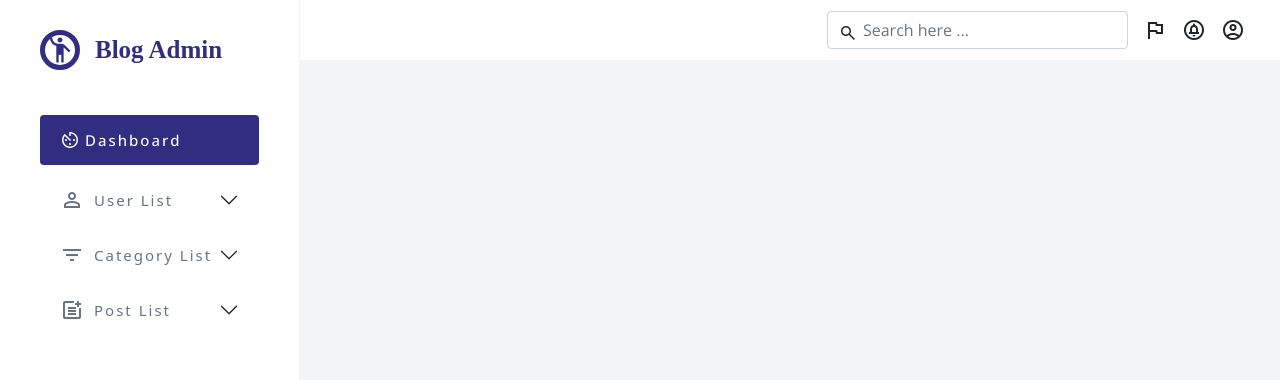
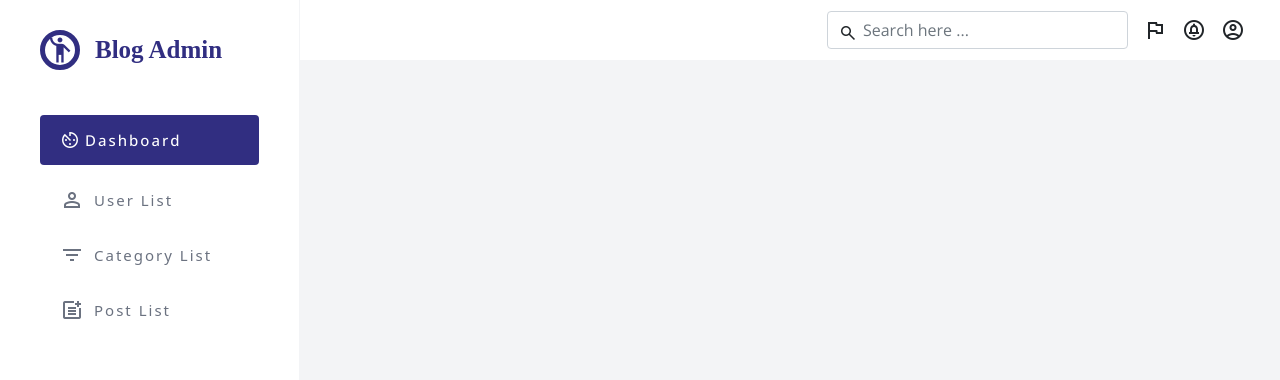
Before and after one commit to sumancse26/master, a Vue app: page /dashboard in a window 1280 px wide. Shown: the top 380 px of the page. Built offline with nearby package versions, Linux system fonts and the light colour scheme; a web font is replaced by a local one.

Commit message:
blog
sidebar icon

```diff
--- a/public/index.html
+++ b/public/index.html
@@ -18,6 +18,7 @@
 		<link rel="stylesheet" href="https://fonts.googleapis.com/css?family=Roboto:100,300,400,500,700,900" />
 		<link rel="stylesheet" href="https://cdn.jsdelivr.net/npm/@mdi/font@latest/css/materialdesignicons.min.css" />
 		<link rel="stylesheet" type="text/css" href="https://use.fontawesome.com/releases/v5.7.2/css/all.css" />
+		<link href="https://fonts.googleapis.com/icon?family=Material+Icons" rel="stylesheet" />
 		<title>Blog</title>
 	</head>
 	<body>
--- a/src/dashboard/css/sidebar.css
+++ b/src/dashboard/css/sidebar.css
@@ -72,6 +72,20 @@
 .accordion-button:not(.collapsed) {
 	background-color: unset;
 }
+.accordion-button {
+	position: relative;
+}
+.accordion-button::after {
+	position: absolute;
+	top: 10px;
+	right: 6px;
+	content: '\e5cf' !important;
+	font-family: Material Icons !important;
+	transition: transform 0.2s ease-in-out;
+	background-image: none;
+	font-size: 20px;
+}
+
 .accordion-button:hover {
 	background-color: #312e81;
 	color: #fff;
```
